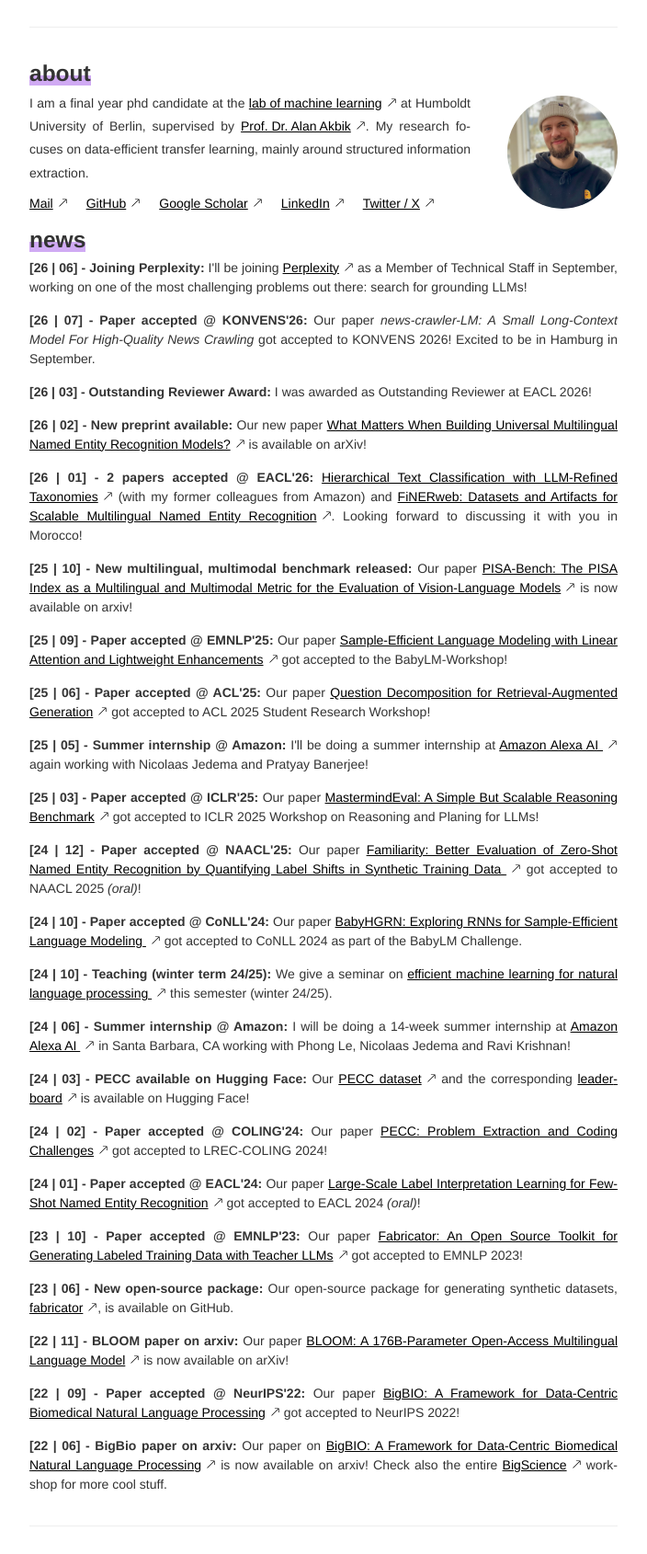
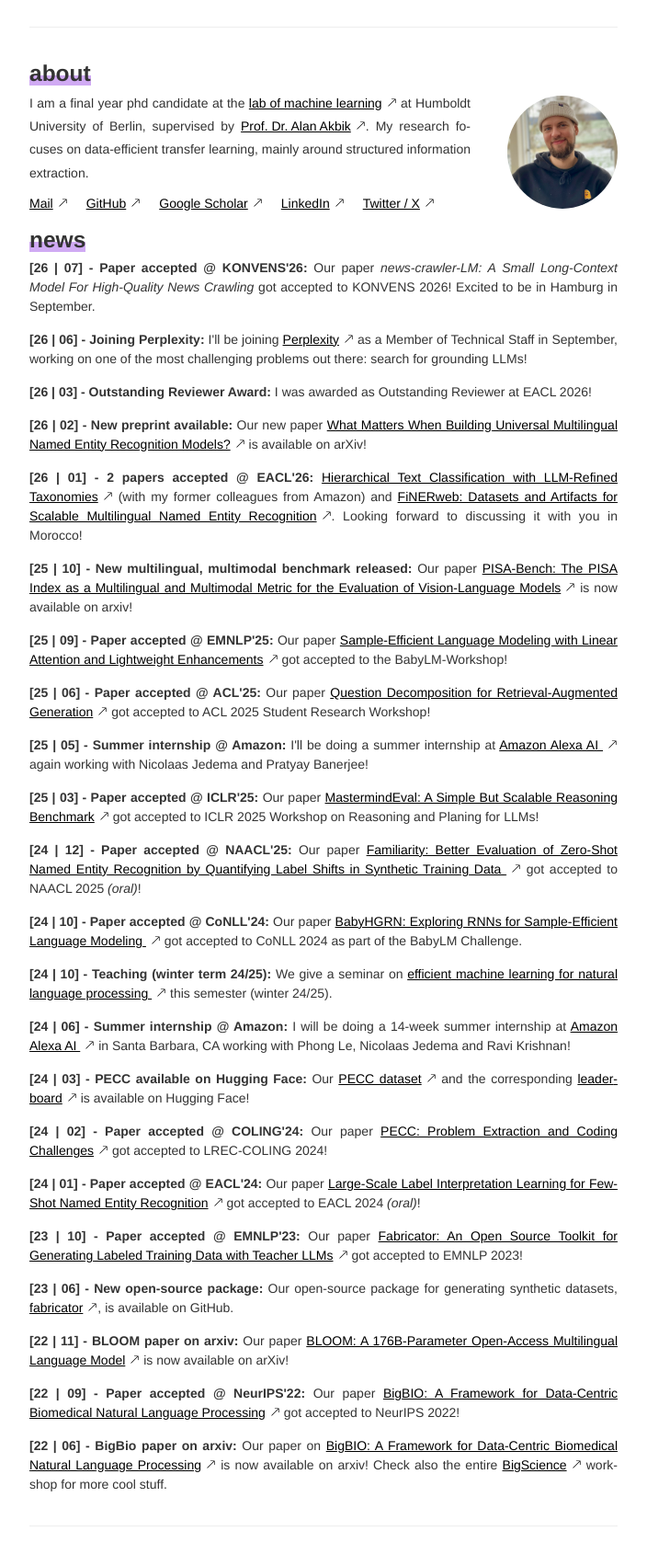
Before and after one commit to whoisjones/whoisjones.github.io, a Jekyll site: the page built from index.md, in a window 1280 px wide. Shown: the whole page at 92% size, without its empty margins (288-992 px from the left). Built offline with Jekyll 4.4.1, drawn with Linux system fonts in a browser that asks for light colours; our own code applies the rules of GitHub Pages for plain Markdown files.

Commit message:
reorder news entries
Co-Authored-By: Claude Sonnet 5 <noreply@anthropic.com>

```diff
--- a/index.md
+++ b/index.md
@@ -21,8 +21,8 @@ title:
 ### news
 <div class="updates">
    <ul>
+        <li><strong>[26 | 07] - Paper accepted @ KONVENS'26:</strong> Our paper <i>news-crawler-LM: A Small Long-Context Model For High-Quality News Crawling</i> got accepted to KONVENS 2026! Excited to be in Hamburg in September.</li>
         <li><strong>[26 | 06] - Joining Perplexity:</strong> I'll be joining <a href="https://www.perplexity.ai">Perplexity</a> as a Member of Technical Staff in September, working on one of the most challenging problems out there: search for grounding LLMs!</li>
-        <li><strong>[26 | 07] - Paper accepted @ KONVENS'26:</strong> Our paper <i>news-crawler-LM: A Small Long-Context Model For High-Quality News Crawling</i> got accepted to KONVENS 2026! Excited to be in Hamburg in September.</li>
         <li><strong>[26 | 03] - Outstanding Reviewer Award:</strong> I was awarded as Outstanding Reviewer at EACL 2026!</li>
         <li><strong>[26 | 02] - New preprint available:</strong> Our new paper <a href="https://arxiv.org/abs/2601.06347">What Matters When Building Universal Multilingual Named Entity Recognition Models?</a> is available on arXiv!
         <li><strong>[26 | 01] - 2 papers accepted @ EACL'26:</strong> <a href="https://arxiv.org/abs/2601.18375">Hierarchical Text Classification with LLM-Refined Taxonomies</a> (with my former colleagues from Amazon) and <a href="https://arxiv.org/abs/2512.13884">FiNERweb: Datasets and Artifacts for Scalable Multilingual Named Entity Recognition</a>. Looking forward to discussing it with you in Morocco!
```
